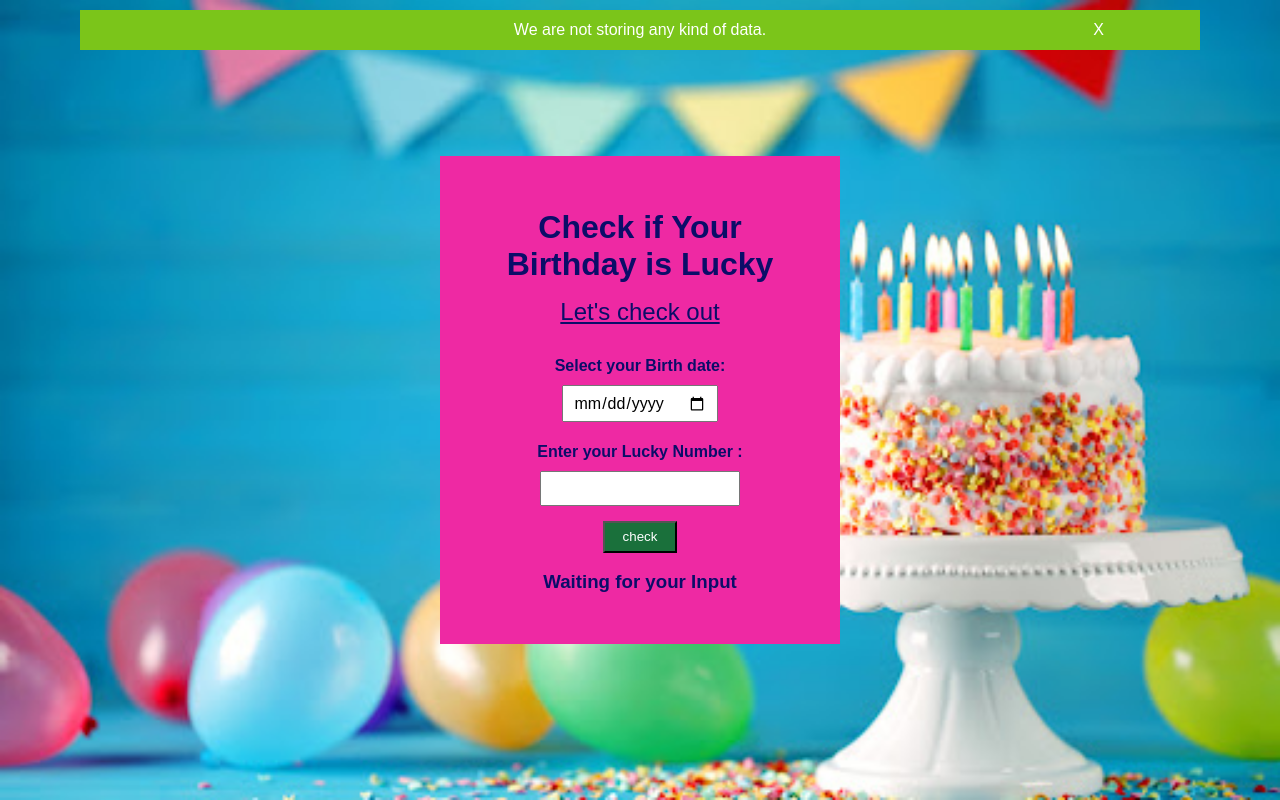
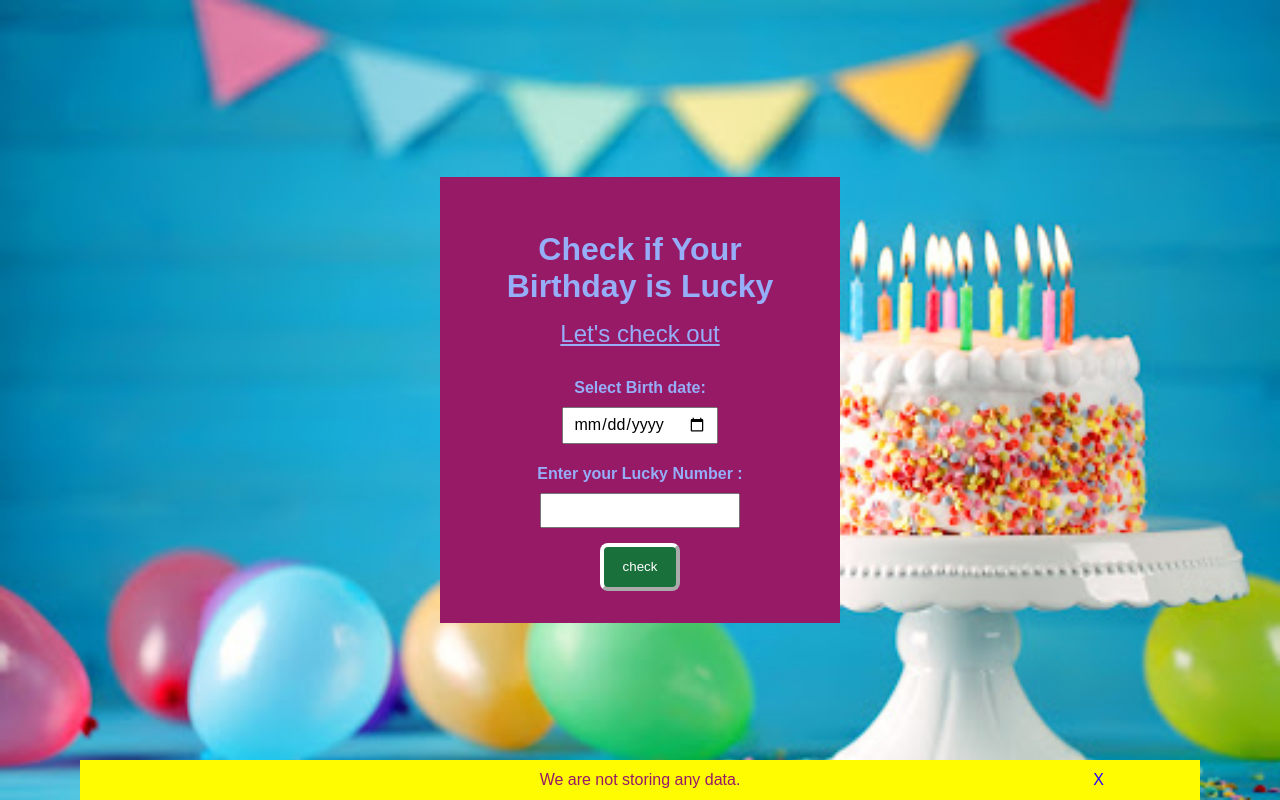
Before and after one commit to yashgupta18/birthday, a plain HTML site: page index.html in a window 1280 px wide. Drawn offline with Linux system fonts and the light colour scheme.

Commit message:
css modifications

```diff
--- a/index.html
+++ b/index.html
@@ -10,34 +10,35 @@
 </head>
 
 <body>
-    <nav>
-        <div class="privacy-policy">We are not storing any kind of data.<span class="close">X</span></span></div>
-    </nav>
+
     <main>
         <div class="container">
-            <div class="left">
+            <div class="c1">
                 <h1>Check if Your Birthday is Lucky</h1>
                 <div style="font-size:1.5rem;text-decoration: underline;margin-bottom:0.6rem; margin-top:-0.4rem;">Let's check out</div>
-                <h4 class="birthday-date-heading">Select your Birth date:</h4>
+                <h4 class="birthday-date-heading">Select Birth date:</h4>
                 <input class="dob-input" type="date">
                 <h4 class="birthday-date-heading">Enter your Lucky Number :</h4>
                 <input class="lucky-no" type="number">
                 <button class="btn-check">check</button>
             <!-- </div>
             <div class="below"> -->
-                <div class="starter-box">
+                <!-- <div class="starter-box">
                 <h3>Waiting for your Input</h3>
-                </div>
+                </div> -->
                 <div class="lucky-box">
-                    <h4 style="text-align:center;">Hurray!!You are a lucky person!</h4>
+                    <h4 style="text-align:center;">You're birthday is luckyy!</h4>
                 </div>
 
                 <div class="sad-box">
-                    <h4 style="text-align: center;">Oops!!Your birthday is not a lucky number!</h4>
+                    <h4 style="text-align: center;">Your birthday is not a lucky number!</h4>
                 </div>
             </div>
         </div>
     </main>
+     <nav>
+        <div class="privacy-policy">We are not storing any data.<span class="close">X</span></span></div>
+    </nav>
     <script src="./style.js"></script>
 </body>
 
--- a/style.css
+++ b/style.css
@@ -2,7 +2,7 @@ body {
   background-image: url("./images/birthday-background.jpeg");
   background-size: cover;
   margin: 0;
-  font-family: sans-serif;
+  font-family: Arial, Helvetica, sans-serif;
 }
 
 * {
@@ -10,7 +10,7 @@ body {
 }
 
 :root {
-  --primary-color: #ee29a3;
+  --primary-color: #971a67;
 }
 
 /* privacy policy */
@@ -20,23 +20,19 @@ body {
   }
 }
 .privacy-policy {
-  background-color: #7bc51a;
-  color: white;
+  background-color: #fffb00;
+  color: #971a67;
   font-size: 1em;
   padding: 0.7rem;
   position: absolute;
-  top: 10px;
+  bottom: 0px;
   left: 5rem;
   right: 5rem;
   text-align: center;
-  animation-name: top;
-  animation-duration: 4s;
-  animation-delay: 120s;
-  animation-fill-mode: forwards;
 }
 .close {
   position: absolute;
-  color: white;
+  color: #2600ff;
   cursor: pointer;
   right: 6rem;
   animation-name: top;
@@ -57,12 +53,11 @@ main {
 /* container */
 .container {
   display: flex;
-  /* background-color: #080808; */
   padding: 0.4rem;
 }
 
 /*left*/
-.left {
+.c1 {
   display: flex;
   flex-direction: column;
   justify-content: center;
@@ -70,9 +65,10 @@ main {
   background-color: var(--primary-color);
   padding: 2rem;
   width: 400px;
-  color: #0b0d68;
+  color: rgb(150, 173, 248);
+  border-rgb(255, 255, 255) 3rem;
 }
-.left h1 {
+.c1 h1 {
   text-align: center;
 }
 input {
@@ -96,12 +92,20 @@ input {
 /*button*/
 
 button {
+  border-radius: 0.5rem;
   background-color: rgb(26, 112, 59);
   color: #ffffff;
+  width: 5rem;
+  height: 3rem;
   padding: 0.4rem 1.1rem;
   margin-top: 15px;
+  border-color: #ffffff;
+  border-width: 0.3rem;
 }
-
+button:hover {
+  background-color: rgb(0, 77, 102);
+  color: #ffffff;
+}
 .starter-box {
   display: block;
 }
```
